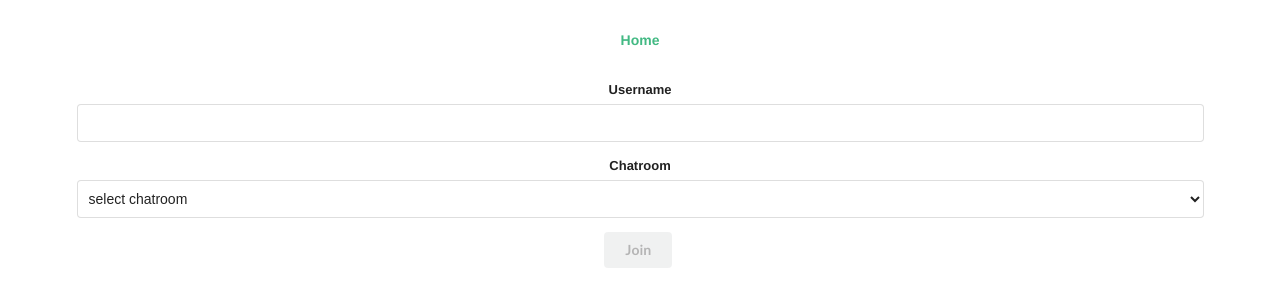
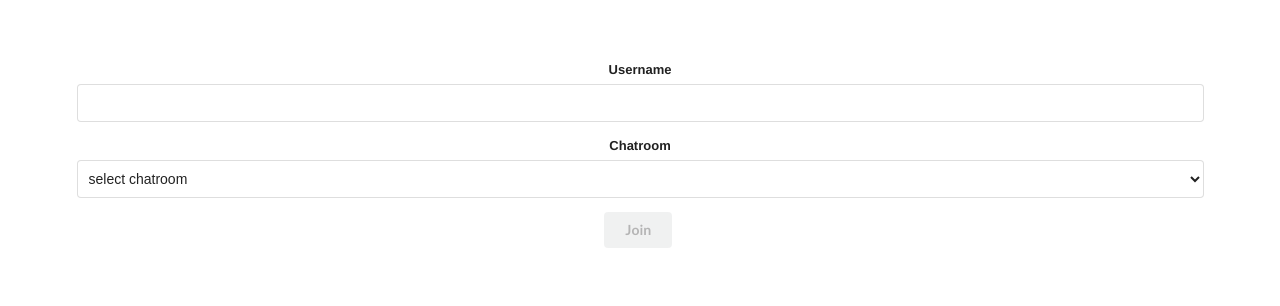
Before and after one commit to oviecodes/vue.jsSocketchat, a Vue app in the folder client/: page / in a window 1280 px wide. Shown: the top 306 px of the page. Built offline with nearby package versions, Linux system fonts and the light colour scheme.

Commit message:
update app logic

```diff
--- a/client/src/App.vue
+++ b/client/src/App.vue
@@ -1,7 +1,6 @@
 <template>
   <div id="app">
     <div id="nav">
-      <router-link to="/">Home</router-link>
     </div>
     <router-view />
   </div>
```
